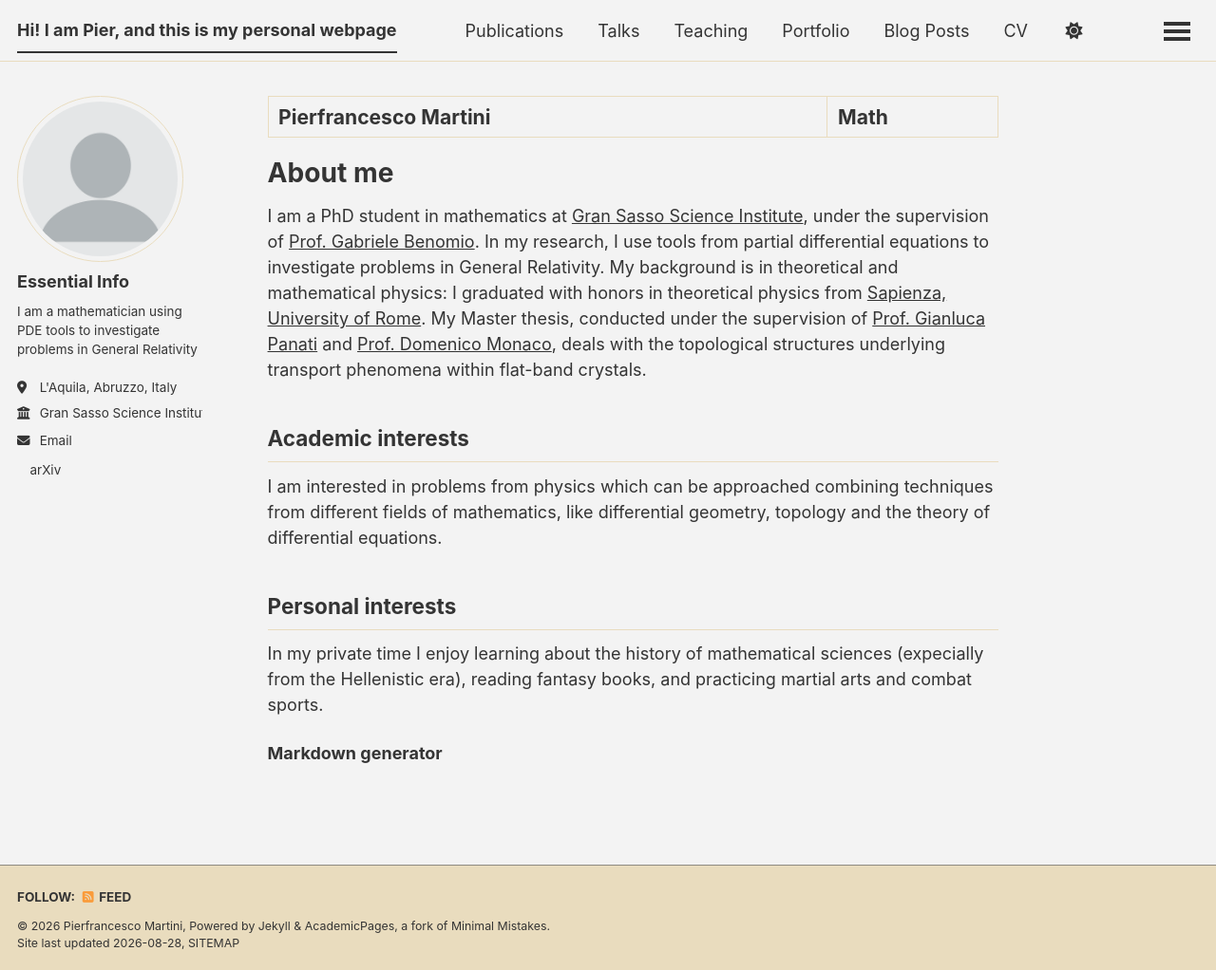
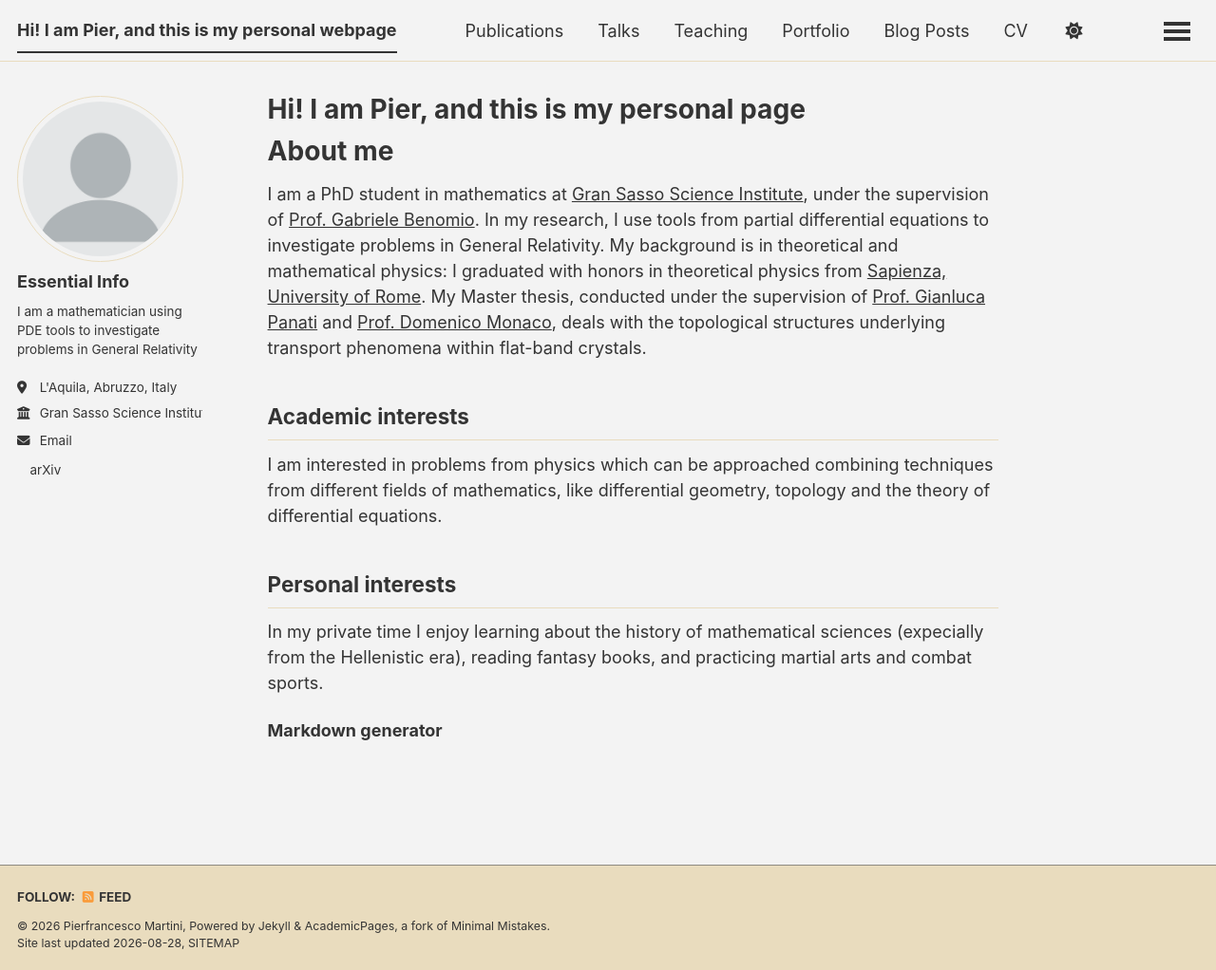
Before and after one commit to pepemartini99/pepemartini99.github.io, a Jekyll site: the page built from _pages/about.md, in a window 1280 px wide and 1022 px high. Shown: the whole window at 95% size. Built offline with Jekyll 4.4.1, drawn with Linux system fonts in a browser that asks for light colours; a style sheet for code colours, icons or effects is not loaded.

Commit message:
Update title on about page

```diff
--- a/_pages/about.md
+++ b/_pages/about.md
@@ -1,6 +1,6 @@
 ---
 permalink: /
-title: "Pierfrancesco Martini | Math"
+title: "Hi! I am Pier, and this is my personal page"
 author_profile: true
 redirect_from:
   - /about/
```
